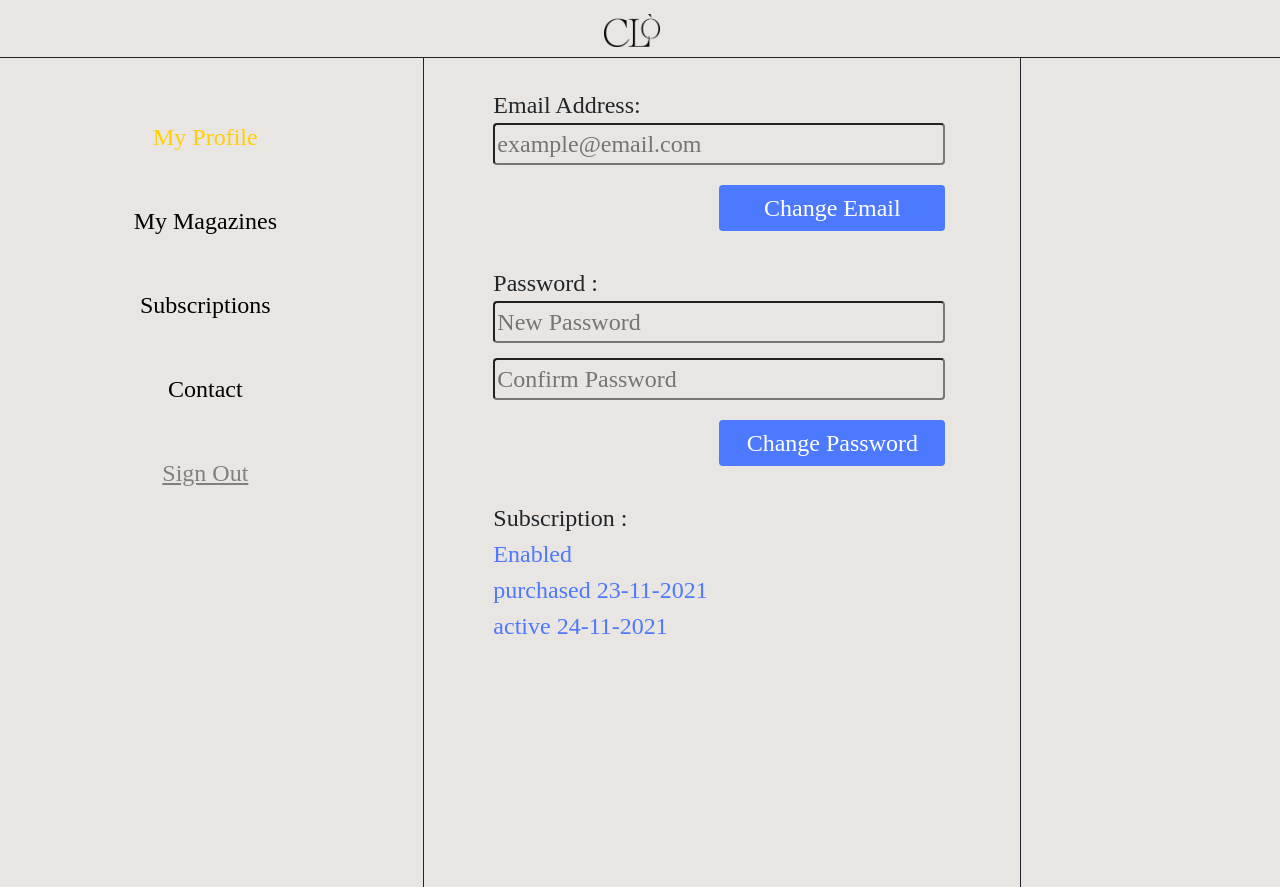
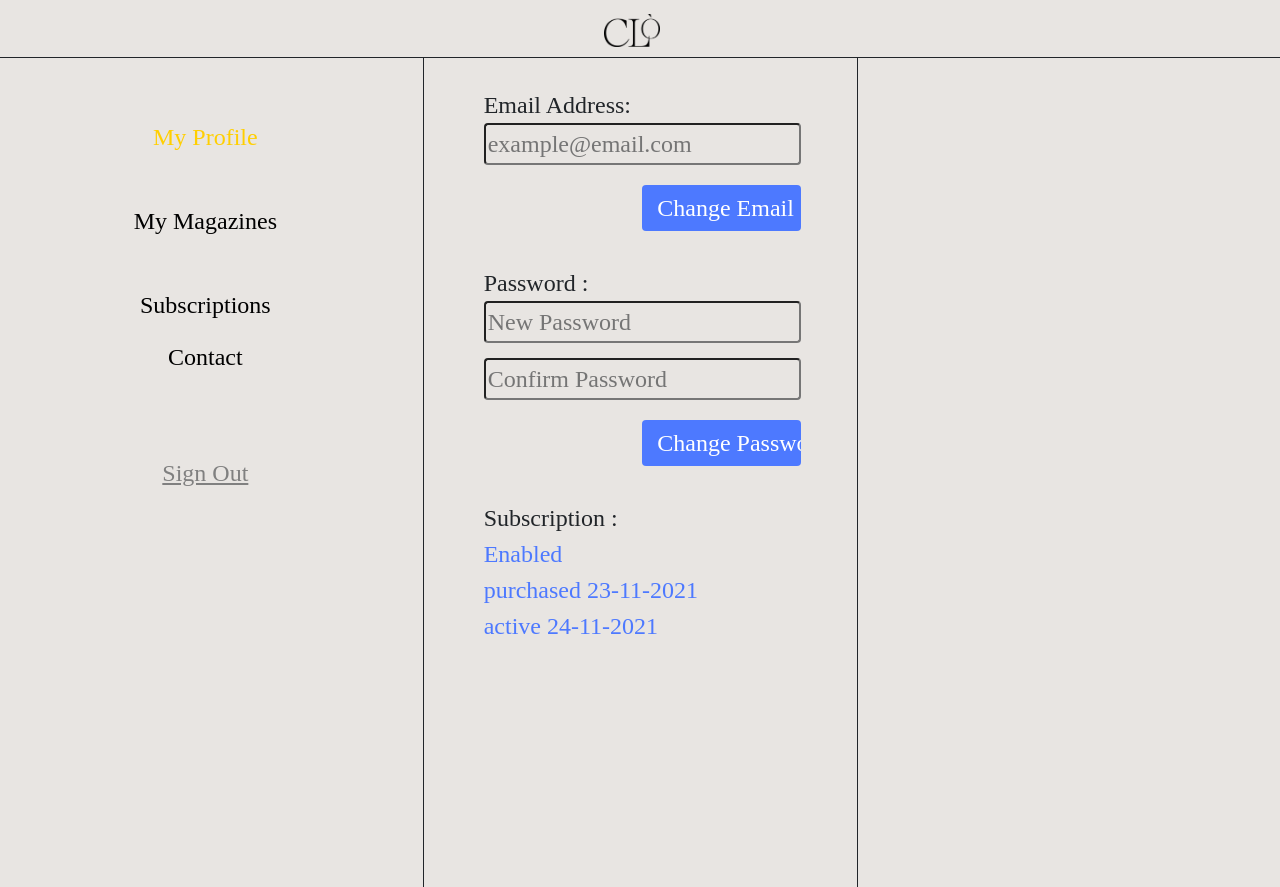
Before and after one commit to AaronMilne19/Clo, a Django app: page /myprofile/ in a window 1280 px wide. Run offline with Django 3.2, Linux system fonts and the light colour scheme; some libraries are stand-ins or nearby versions; some web fonts are replaced.

Commit message:
mobile view works but the button messes up

```diff
--- a/static/styles/myprofile.css
+++ b/static/styles/myprofile.css
@@ -1,10 +1,4 @@
-.info-box {
-    top: 60px;
-    height: 85vh;
-    max-width: 95%;
-    width: 95%;
-    flex-direction: column;
-}
+/*temp. sidebar css*/
 
 .page-title{
     text-align: center;
@@ -26,6 +20,20 @@
     color: #ffcf01;
 }
 
+.sign-out{
+    text-align: center;
+    text-decoration:none;
+    color:grey;
+    text-decoration:underline;
+}
+
+.sign-out:hover{
+    color: #ff6666;
+    transition: color 0.1s ease;
+}
+
+/*form css*/
+
 .button{
     color:white;
     border:none;
@@ -46,39 +54,27 @@
     border-color:
 }
 
-.sign-out{
-    text-align: center;
-    text-decoration:none;
-    color:grey;
-    text-decoration:underline;
-}
-
-.sign-out:hover{
-    color: #ff6666;
-    transition: color 0.1s ease;
-}
-
-body{
-    overflow-x:hidden;
-}
+/*form render css*/
 
 #content {
     flex-direction:column;
+    min-height: 100vh;
     height:auto;
 }
 
+.info-box {
+    height: 85vh;
+    max-width: 95%;
+    width: 95%;
+    flex-direction: column;
+}
+
 .container{
-	width:500px;
-	clear:both;
 	margin-left:auto;
 	margin-right:auto;
 }
 
 .container input{
-	width:100%;
-	clear:both;
-}
-
-@media only screen and (max-width: 470px) {
+    width: 100%;
 
 }
--- a/templates/myprofile.html
+++ b/templates/myprofile.html
@@ -27,9 +27,9 @@ My Profile
                 </div>
 				<div class="card-body mb-3 page-title">
 				Subscriptions
-                </div>
-                <div class="card-body mb-3 page-title">
-				Contact
+                    <div class="card-body mb-3 page-title">
+                        Contact
+                    </div>
                 </div>
                 <div class="card-body mb-3 sign-out">
 				Sign Out
```
